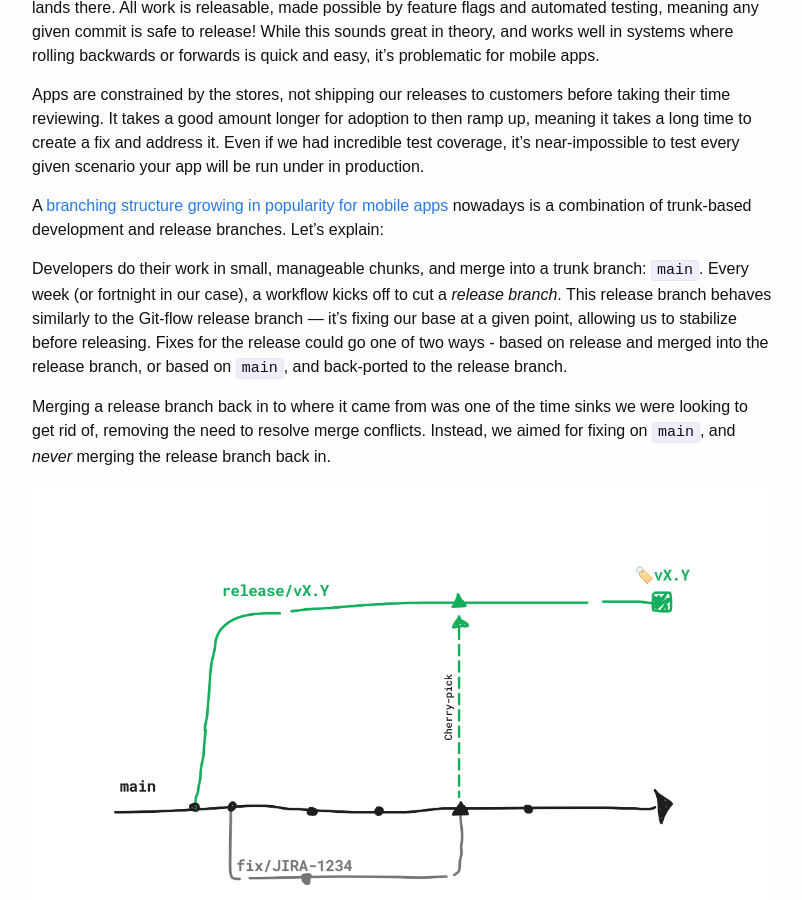
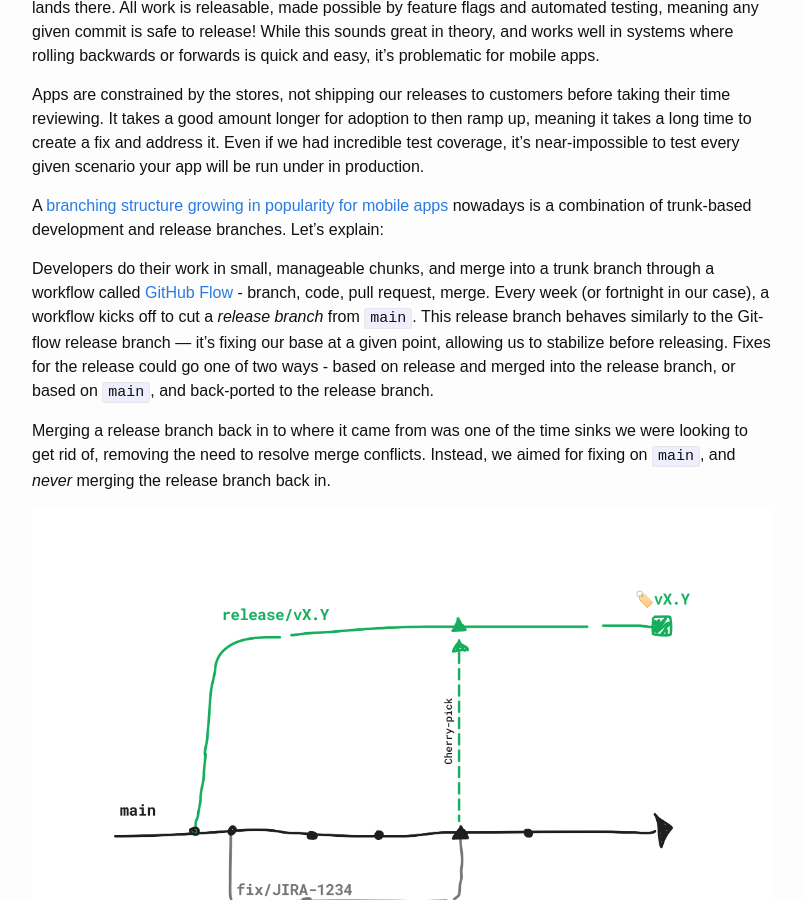
Before and after one commit to marksandspencer/marksandspencer.github.io, a Jekyll site: the page built from _posts/2024-09-05-releasing-apps.md, in a window 1280 px wide and 900 px high, scrolled down 1552 px. Shown: the whole window, without its empty margins (238-1040 px from the left). Built offline with Jekyll 4.4.1, drawn with Linux system fonts in a browser that asks for light colours; some web fonts are replaced.

Commit message:
Add reference to GitHub Flow w.r.t. developer workflow

```diff
--- a/_posts/2024-09-05-releasing-apps.md
+++ b/_posts/2024-09-05-releasing-apps.md
@@ -44,7 +44,7 @@ Apps are constrained by the stores, not shipping our releases to customers befor
 
 A [branching structure growing in popularity for mobile apps](https://www.runway.team/blog/choosing-the-right-branching-strategy-for-mobile-development#trunk-based-w-release-branches-) nowadays is a combination of trunk-based development and release branches. Let’s explain:
 
-Developers do their work in small, manageable chunks, and merge into a trunk branch: `main`. Every week (or fortnight in our case), a workflow kicks off to cut a _release branch_. This release branch behaves similarly to the Git-flow release branch — it’s fixing our base at a given point, allowing us to stabilize before releasing. Fixes for the release could go one of two ways - based on release and merged into the release branch, or based on `main`, and back-ported to the release branch.
+Developers do their work in small, manageable chunks, and merge into a trunk branch through a workflow called [GitHub Flow](https://docs.github.com/en/get-started/using-github/github-flow) - branch, code, pull request, merge. Every week (or fortnight in our case), a workflow kicks off to cut a _release branch_ from `main`. This release branch behaves similarly to the Git-flow release branch — it’s fixing our base at a given point, allowing us to stabilize before releasing. Fixes for the release could go one of two ways - based on release and merged into the release branch, or based on `main`, and back-ported to the release branch.
 
 Merging a release branch back in to where it came from was one of the time sinks we were looking to get rid of, removing the need to resolve merge conflicts. Instead, we aimed for fixing on `main`, and _never_ merging the release branch back in.
 
```
